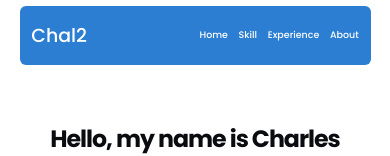
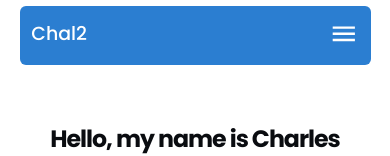
Before and after one commit to ssenkaayi/chal2, a React (Vite) app: page / in a window 390 px wide. Shown: the top 156 px of the page. Built offline with nearby package versions, Linux system fonts and the light colour scheme.

Commit message:
completing mobile svg menu

```diff
--- a/src/App.css
+++ b/src/App.css
@@ -207,7 +207,7 @@ li{
 
 /* nav-section */
 
-.nav{
+.nav,.mobile-nav{
     height:10rem;
     margin-bottom: 2rem;
     margin-top: 1rem;
@@ -220,6 +220,26 @@ li{
     color: var(--white);
     border-radius: 1rem;
 
+}
+
+.mobile-nav{
+    display: flex;
+    flex-direction: column;
+    justify-content: center;
+    align-items: normal;
+}
+
+.mobile-nav-menu{
+    display: flex;
+    justify-content: space-between;
+}
+
+.mobile-svg-menu{
+    font-size: 5rem;
+}
+
+.mobile-nav{
+    display: none;
 }
 
 .nav-logo{
--- a/src/Media_querries.css
+++ b/src/Media_querries.css
@@ -48,9 +48,22 @@ small phones.   (390 - 500)px
         font-size: 43%;
     }
 
-        .tech-highlight{
+    .tech-highlight{
         padding: 1.5rem 7.5rem;
 
+    }
+
+    .nav{
+        display: none;
+    }
+
+    .mobile-nav{
+        display: flex;
+        margin-bottom: 10rem;
+    }
+
+    .mobile-nav-links,.close-svg{
+        display: none;
     }
 }
 
--- a/src/components/Nav.jsx
+++ b/src/components/Nav.jsx
@@ -1,4 +1,5 @@
 import { Link } from "react-router-dom"
+import { IoMdMenu } from "react-icons/io";
 
 function Nav(){
     return(
@@ -15,6 +16,27 @@ function Nav(){
                     <li><Link className="nav-links" to='/about' >About</Link></li>
                 </ul>
             </div>
+
+            <div className="mobile-nav">
+                <div className="mobile-nav-menu">
+                    <div className="nav-logo">
+                        Chal2
+                    </div>
+
+                    <div className="mobile-menu">
+                        < IoMdMenu className="mobile-svg-menu"/>
+
+                    </div>
+                </div>
+
+
+                <ul className="mobile-nav-links">
+                    <li><Link className="nav-links" to='/' >Home</Link></li>
+                    <li><Link className="nav-links" to='/skill' >Skill</Link></li>
+                    <li><Link className="nav-links" to='/experience' >Experience</Link></li>
+                    <li><Link className="nav-links" to='/about' >About</Link></li>
+                </ul>
+            </div>
         </>
     )
 }
```
